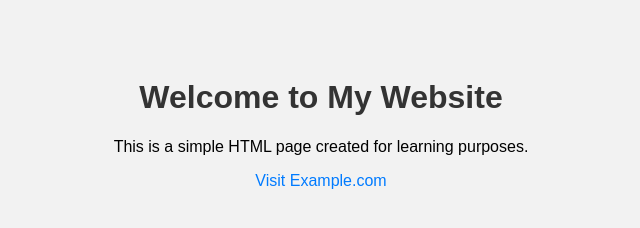
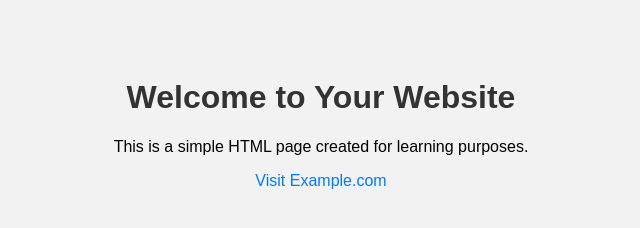
Before and after one commit to AzamAli04/123, a plain HTML site: page index.html in a window 1280 px wide. Shown: the whole page, without its empty margins (319-959 px from the left). Drawn offline with Linux system fonts and the light colour scheme.

Commit message:
Update index.html

```diff
--- a/index.html
+++ b/index.html
@@ -20,7 +20,7 @@
   </style>
 </head>
 <body>
-  <h1>Welcome to My Website</h1>
+  <h1>Welcome to Your Website</h1>
   <p>This is a simple HTML page created for learning purposes.</p>
   <a href="https://www.example.com">Visit Example.com</a>
 </body>
```
